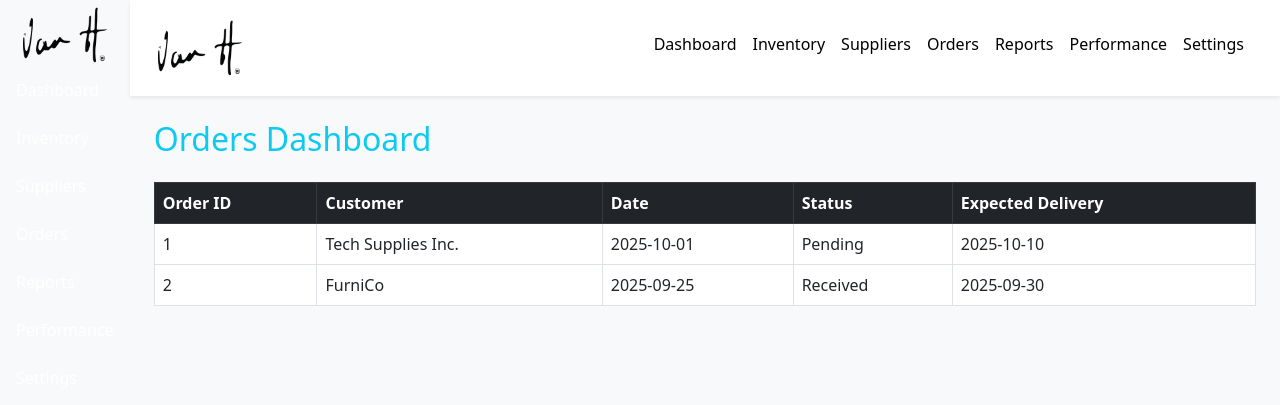
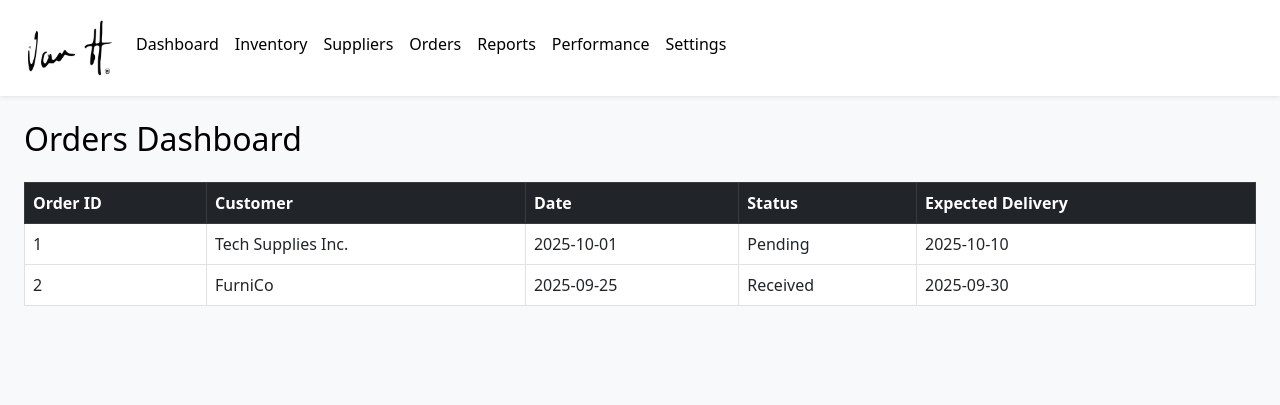
Before and after one commit to gitmatt69/Group12, a Flask app: page /orders in a window 1280 px wide. Shown: the top 405 px of the page. Run offline with Flask 3, Linux system fonts and the light colour scheme; data comes from the database, SQL or seed files in the repository.

Commit message:
Changed the page name text colour for each respective page

```diff
--- a/templates/index.html
+++ b/templates/index.html
@@ -9,7 +9,7 @@
 <body>
   <div class="d-flex" id="wrapper">
 
-    <div id="sidebar">
+    <!-- <div id="sidebar">
       <div class="container w-100 d-flex justify-content-center">
          <a class="navbar-brand" href="#">
             <img src="{{ url_for('static', filename='logo.png') }}" alt="Logo" width="84" height="70">
@@ -25,7 +25,7 @@
         <li class="nav-item mb-2"><a href="{{ url_for('performance') }}" class="nav-link text-white">Performance</a></li>
         <li class="nav-item mb-2"><a href="{{ url_for('settings') }}" class="nav-link text-white">Settings</a></li>
       </ul>
-    </div>
+    </div> -->
 
     <div class="flex-grow-1">
       <nav class="navbar navbar-expand-lg navbar-light bg-light shadow-sm px-3">
@@ -33,7 +33,7 @@
           <a class="navbar-brand" href="#">
             <img src="{{ url_for('static', filename='logo.png') }}" alt="Logo" width="84" height="70">
           </a>
-          <div class="collapse navbar-collapse justify-content-end">
+          <div class="collapse navbar-collapse justify-content-left">
             <ul class="navbar-nav mb-2 mb-lg-0">
               <li class="nav-item mb-2">
                 <a href="{{ url_for('index') }}" class="nav-link text-white">Dashboard</a>
--- a/templates/inventory.html
+++ b/templates/inventory.html
@@ -3,7 +3,7 @@
 {% block title %}Inventory{% endblock %}
 
 {% block content %}
-<h2 class="mb-4 text-primary">Inventory Management</h2>
+<h2 class="mb-4 text">Inventory Management</h2>
 
 <div class="mb-3">
   <a href="/inventory/add" class="btn btn-success">Add New Item</a>
--- a/templates/orders.html
+++ b/templates/orders.html
@@ -2,7 +2,7 @@
 {% block title %}Orders{% endblock %}
 
 {% block content %}
-<h2 class="mb-4 text-info">Orders Dashboard</h2>
+<h2 class="mb-4 text">Orders Dashboard</h2>
 <table class="table table-bordered">
   <thead class="table-dark">
     <tr>
--- a/templates/performance.html
+++ b/templates/performance.html
@@ -2,7 +2,7 @@
 {% block title %}Performance{% endblock %}
 
 {% block content %}
-<h2 class="mb-4 text-primary">Performance Dashboard</h2>
+<h2 class="mb-4 text">Performance Dashboard</h2>
 <p>Items below reorder level:</p>
 <table class="table table-striped table-hover">
     <thead class="table-dark">
--- a/templates/reports.html
+++ b/templates/reports.html
@@ -2,7 +2,7 @@
 {% block title %}Reports{% endblock %}
 
 {% block content %}
-<h2 class="mb-4 text-primary">Reports Dashboard</h2>
+<h2 class="mb-4 text">Reports Dashboard</h2>
 <table class="table table-striped table-hover">
     <thead class="table-dark">
         <tr>
--- a/templates/settings.html
+++ b/templates/settings.html
@@ -2,7 +2,7 @@
 {% block title %}Settings{% endblock %}
 
 {% block content %}
-<h2 class="mb-4 text-primary">Settings Dashboard</h2>
+<h2 class="mb-4 text">Settings Dashboard</h2>
 <table class="table table-striped table-hover">
     <thead class="table-dark">
         <tr>
--- a/templates/suppliers.html
+++ b/templates/suppliers.html
@@ -1,7 +1,7 @@
 {% extends "index.html" %}
 {% block title %}Suppliers{% endblock %}
 {% block content %}
-<h2 class="mb-4 text-primary">Suppliers Dashboard</h2>
+<h2 class="mb-4 text">Suppliers Dashboard</h2>
 <table class="table table-striped table-hover">
   <thead class="table-dark">
     <tr>
```
